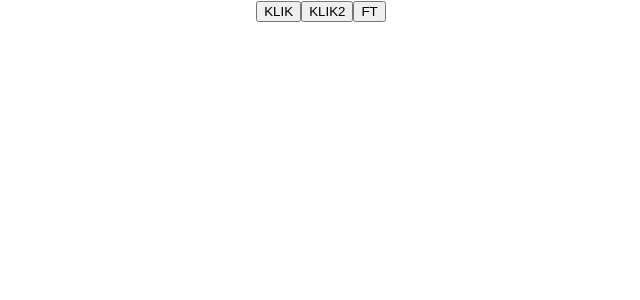
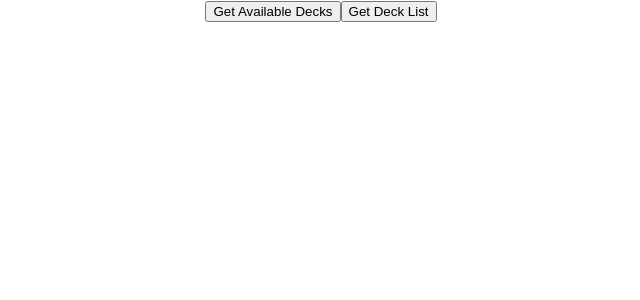
Before and after one commit to wiflash/YuGi-OhYeah, a React (Create React App) app: page / in a window 1280 px wide. Shown: the top 300 px of the page, without its empty margins (319-959 px from the left). Built offline with nearby package versions, Linux system fonts and the light colour scheme.

Commit message:
bersih bersih code, ada backupan kasar

```diff
--- a/src/pages/scrpe.jsx
+++ b/src/pages/scrpe.jsx
@@ -3,17 +3,10 @@ import axios from 'axios'
 
 const cheerio = require('cheerio')
 
-const zens = 'https://app.zenscrape.com/api/v1/get&apikey=c3f40d10-330a-11ea-a1e3-a56601a5063a&url='
+
 const baseUrl = 'https://ygoprodeck.com/deck-search/?sort_order=_sfm_total_views+desc+num'
-// let total = [];
 
-//const setan = zens + encodeURIComponent(baseUrl+hal)
-const tua = 'Duel Terminal 6b'
 const tua1 = 'https://db.ygoprodeck.com/api/v5/cardinfo.php?set='
-const tua2 = tua1 + encodeURIComponent(tua)
-
-const tua4 = 'https://db.ygoprodeck.com/api/v5/cardsets.php'
-
 
 class PageInitScrap extends Component {
     state = {
@@ -27,9 +20,7 @@ class PageInitScrap extends Component {
         pages.map(hal => {
             const self = this
             axios.get("https://cors-anywhere.herokuapp.com/"+baseUrl).then(async (response) => {
-                //console.warn("cek response axios init ", response.data);
                 const $ = cheerio.load(response.data);
-                //console.log($('h2 a').attr('href'))
                 let local = []
                 $('h2 a').each((i,elem) => {
                     let item = {"link":($(elem).attr('href')),"price":0}
@@ -46,13 +37,11 @@ class PageInitScrap extends Component {
         });
     }
 
+    //by masWo
     first_try = (name) => {
-        //console.log(deckName)
 
         const self = this
-        // deckName.map(name => {
 
-        // })
         axios.get("https://cors-anywhere.herokuapp.com/"+name)
             .then((response) => {
                 let $ = cheerio.load(response.data);
@@ -69,47 +58,21 @@ class PageInitScrap extends Component {
 
                 self.setState({total2:big_list})
                 console.log(self.state.total2)
-                // return big_list;
 
             })
     }
 
-    initScrap2 = () => {
-        console.log("masuk bos")
-        const pages = [''];//,'&sf_paged=2']; //,'&sf_paged=3','&sf_paged=4','&sf_paged=5'];
-        pages.map(hal => {
-            const self = this
-            axios.get(zens + encodeURIComponent(baseUrl+hal)).then((response) => {
-                //console.log(response.data)
-                //console.log(response.data[0].card_images[0].image_url_small)
-                const $ = cheerio.load(response.data);
-                let local = []
-                $('.fp-wall-deck-search h2 a').each((i,elem) => {
-                    local[i] = $(this).attr('href')
-                })
-                //console.log($)
-                //Array.prototype.push.apply(total,local)
-                self.setState({total2:local.slice(0,-2)})
 
-            }, (err) => console.log(err) );
-            return null
-        });
-    }
-    initScrap3 = () => {
-
-    }
     render() {
-        //console.log(this.state.total) //[0].card_images[0].img_url_small)
-        console.warn('total nih bos', this.state.total)
         return (
             <React.Fragment>
                 <div className="random">{this.state.total.map(item => {
                     return item.link //["Set Name"]
                 })}
                 </div>
-                <button onClick={() => this.initScrap()}>KLIK</button>
-                <button onClick={() => this.initScrap2()}>KLIK2</button>
-                <button onClick={() => this.first_try(this.state.total)}>FT</button>
+                <button onClick={() => this.initScrap()}>Get Available Decks</button>
+                {/* <button onClick={() => this.initScrap2()}>KLIK2</button> */}
+                <button onClick={() => this.first_try(this.state.total)}>Get Deck List</button>
                 {
                     (this.state.total2.length !== 0) ? this.state.total2.map(item => {
                         return <div>{item[0]} sejumlah {item[1]}</div>;
@@ -122,22 +85,11 @@ class PageInitScrap extends Component {
                         return (
                             <div>
                                 <button onClick={() => this.first_try(singleDeck.link)}>Cek Harga{singleDeck.link}</button>
-                                <p>{singleDeck.price}</p>
+                                <h3>HARGA {singleDeck.price}</h3>
                             </div>
                         )
                     })
                 }
-                {/* {
-                    this.state.total.map(item => {
-                        return <img src={item.card_images[0].image_url_small} width="150px" alt=""></img>
-                    })
-                } */}
-                {/* {
-                    this.state.total.reduce( (prevVal, curVal) => {
-
-                    })
-                } */}
-                <div>{this.state.total2}</div>
             </React.Fragment>
         )
     }
```
